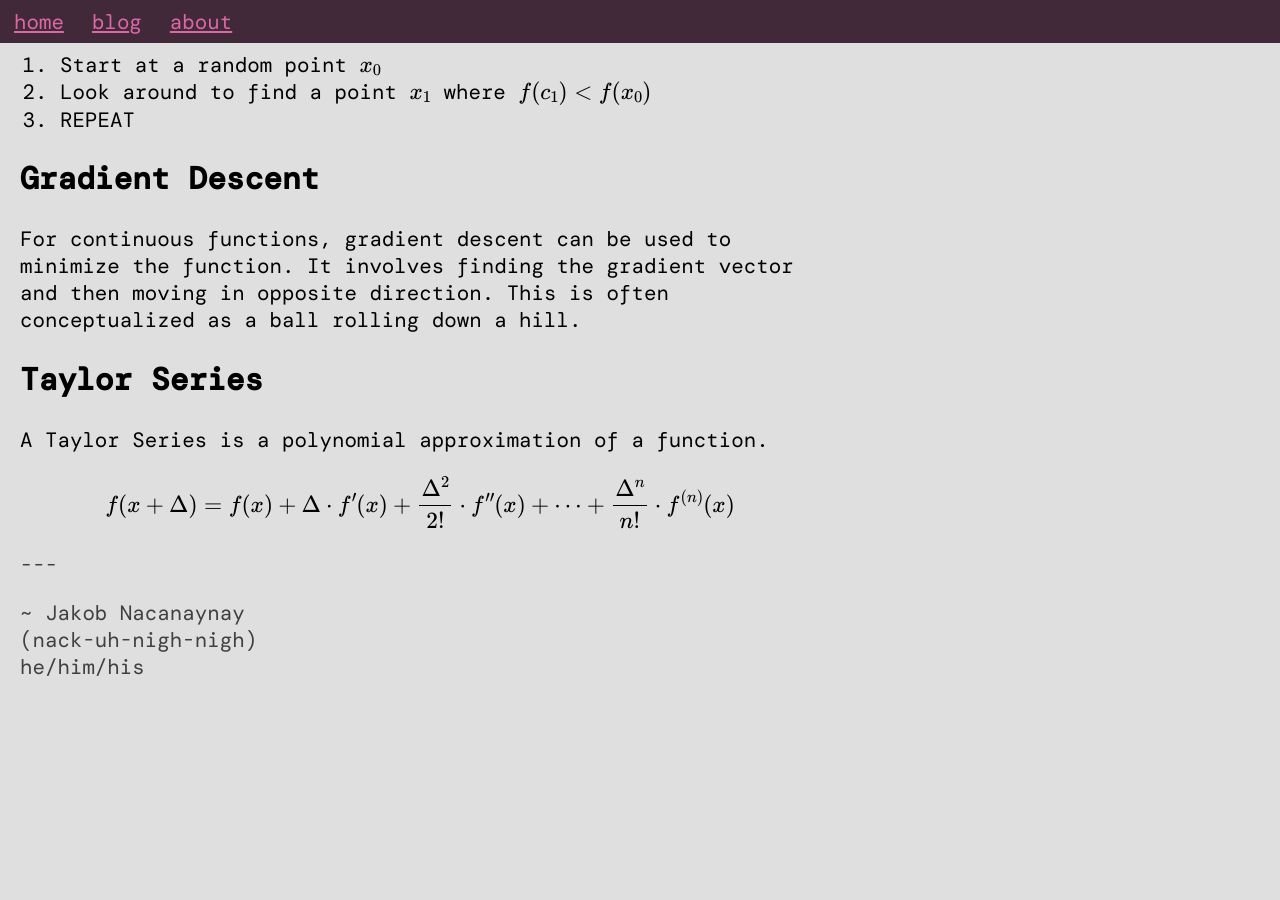
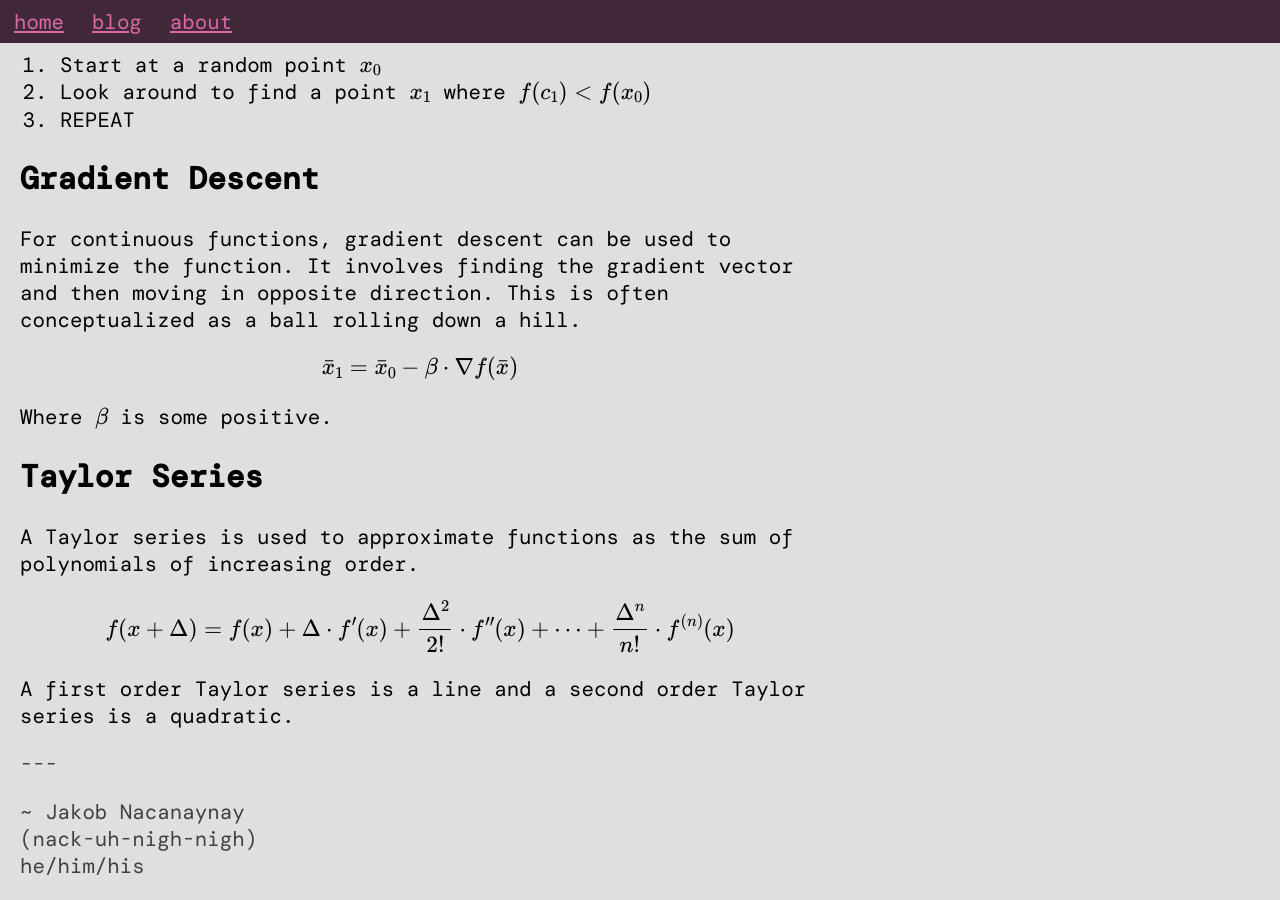
Before and after one commit to j-nac/j-nac.github.io, a Jekyll site: the page built from _posts/ece2720/2025-08-31-numerical-optimization.md, in a window 1280 px wide and 900 px high, scrolled down 777 px. Built offline with Jekyll 4.4.1, drawn with Linux system fonts in a browser that asks for light colours; some web fonts are replaced; before the commit the page ends 1478 px from its top, so only the background shows below that.

Commit message:
Update data science

```diff
--- a/_posts/ece2720/2025-08-31-numerical-optimization.md
+++ b/_posts/ece2720/2025-08-31-numerical-optimization.md
@@ -26,8 +26,14 @@ Iterative methods try to improve upon existing inputs. Conceptually, it is very
 
 For continuous functions, gradient descent can be used to minimize the function. It involves finding the gradient vector and then moving in opposite direction. This is often conceptualized as a ball rolling down a hill.
 
+$$ \bar x_1 = \bar x_0 - \beta \cdot \nabla f(\bar x) $$
+
+Where $\beta$ is some positive.
+
 ## Taylor Series
 
-A Taylor Series is a polynomial approximation of a function.
+A Taylor series is used to approximate functions as the sum of polynomials of increasing order.
 
 $$ f(x+\Delta)=f(x)+\Delta\cdot f'(x) + \frac{\Delta^2}{2!}\cdot f''(x) + \cdots + \frac{\Delta^n}{n!}\cdot f^{(n)}(x) $$
+
+A first order Taylor series is a line and a second order Taylor series is a quadratic.
```
Also changed, not shown: _posts/2025-08-31-ece-2720.md (+2 -1 lines), _posts/ece2720/2025-09-07-optimization-2.md (added, +25 -0 lines), _posts/ece2720/2025-08-31-optimization-1.md (renamed from _posts/ece2720/2025-08-31-optimization.md).
